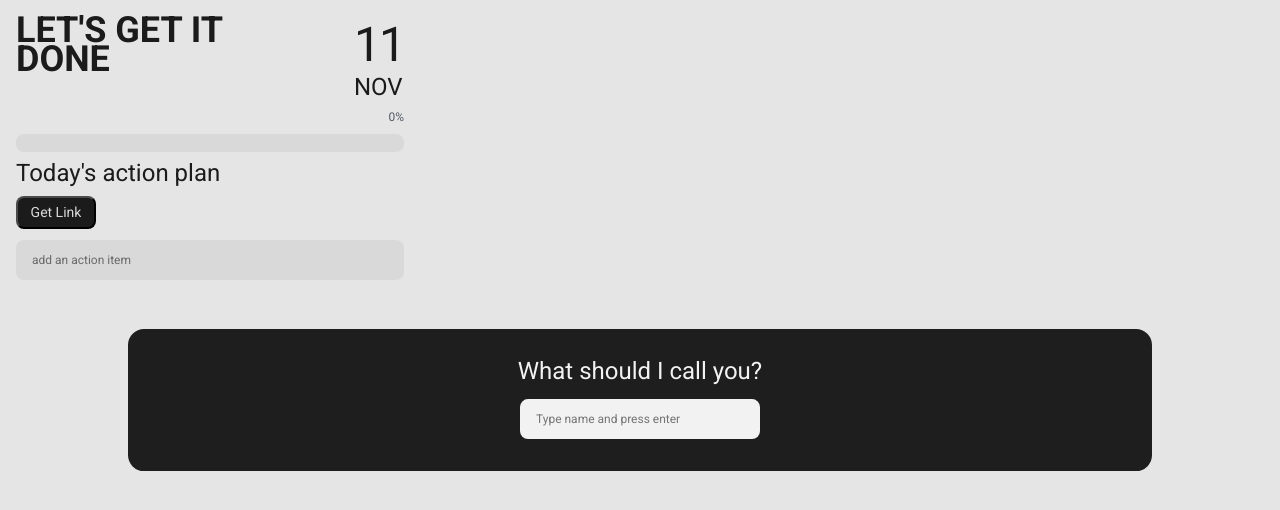
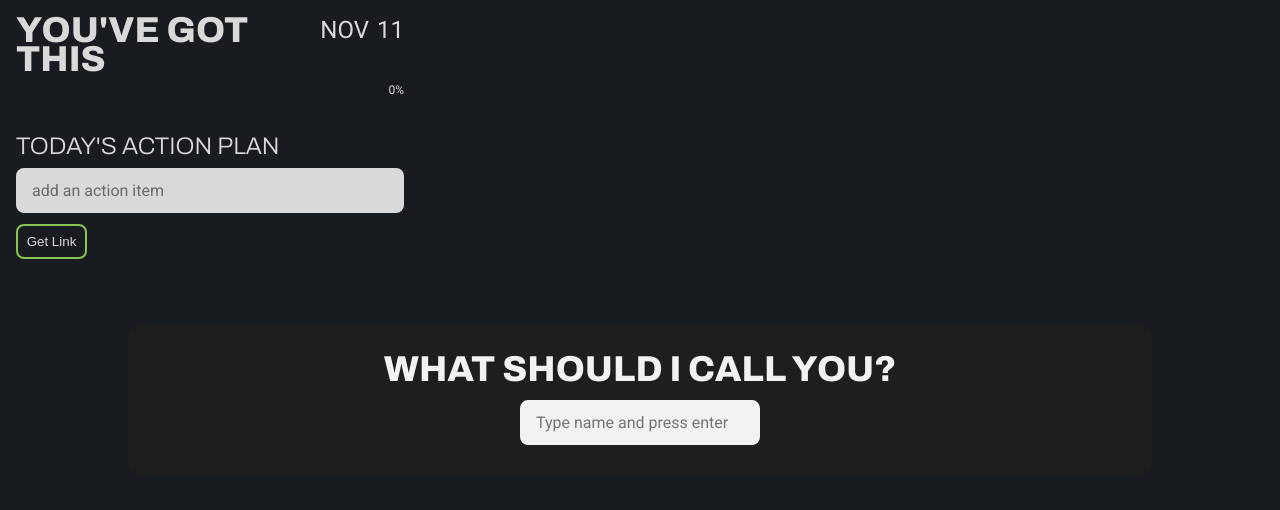
Before and after one commit to wisniewskiz/uwaga-chrome-extension, a website with bundled scripts: page uwaga.html in a window 1280 px wide. Built offline with nearby package versions, Linux system fonts and the light colour scheme.

Commit message:
change styles and layout to better fit branding

```diff
--- a/app.css
+++ b/app.css
@@ -1,5 +1,5 @@
 @charset "UTF-8";
-@import url("https://fonts.googleapis.com/css2?family=Roboto:wght@400;700&display=swap");
+@import url("https://fonts.googleapis.com/css2?family=Archivo:ital,wght@0,300;0,400;0,600;0,700;0,800;1,900&family=Roboto:wght@400;700&display=swap");
 
 :root {
   --dark: #1e1e1e;
@@ -21,7 +21,7 @@
 body {
   width: 420px;
   height: 560px;
-  background-color: #fff;
+  background: var(--dark-blue);
 }
 
 /*------------*/
@@ -42,52 +42,46 @@ body {
 /*------------*/
 
 h1 {
-  color: var(--dark);
-  font-family: Roboto;
+  color: var(--light);
+  font-family: Archivo;
   font-size: 2.25rem;
   font-style: normal;
-  font-weight: 700;
+  font-weight: 900;
   line-height: 80.3%; /* 1.80675rem */
   text-transform: uppercase;
 }
 
 h2 {
-  color: var(--dark);
-  font-family: Roboto;
+  color: var(--light);
+  font-family: Archivo;
   font-size: 1.5rem;
   font-style: normal;
-  font-weight: 400;
+  font-weight: 300;
   line-height: 91.8%; /* 1.377rem */
+  text-transform: uppercase;
 }
 #modal__header {
   color: var(--light);
-  font-family: Roboto;
-  font-size: 1.5rem;
+  font-family: Archivo;
+  font-size: 2.25rem;
   font-style: normal;
-  font-weight: 400;
-  line-height: 91.8%; /* 1.377rem */
+  font-weight: 900;
+  line-height: 80.3%; /* 1.80675rem */
+  text-transform: uppercase;
 }
 
 .header__date {
-  color: var(--dark);
+  color: var(--light);
   font-family: Roboto;
+  font-size: 1.5rem;
   font-style: normal;
   font-weight: 400;
   line-height: normal;
   text-transform: uppercase;
 }
 
-.header__date--day {
-  font-size: 3rem;
-  letter-spacing: -0.12rem;
-}
-
-.header__date--month {
-  font-size: 1.5rem;
-}
-
 .progress__percent {
-  color: var(--light-blue);
+  color: var(--light);
   font-family: Roboto;
   font-size: 0.75rem;
   font-style: normal;
@@ -96,9 +90,9 @@ h2 {
 }
 
 input {
-  color: #1b1e23;
+  color: var(--dark-blue);
   font-family: Roboto;
-  font-size: 0.75rem;
+  font-size: 1rem;
   font-style: normal;
   font-weight: 400;
   line-height: 91.8%; /* 0.918rem */
@@ -108,13 +102,15 @@ input {
   padding-left: 24px;
 }
 
-a, a:active, a:visited {
+a,
+a:active,
+a:visited {
   color: var(--dark);
-  text-align: center;
+  text-decoration: none;
 }
 
 a:hover {
-  color: var(--light-blue)
+  color: #000;
 }
 
 /*------------*/
@@ -142,6 +138,11 @@ header {
   width: 15.52769rem;
 }
 
+.header__date {
+  display: flex;
+  gap: 0.5rem;
+}
+
 .progress {
   display: flex;
   flex-direction: column;
@@ -149,6 +150,7 @@ header {
 }
 
 .progress__percent {
+  /* display: none; */
   align-self: flex-end;
 }
 
@@ -172,7 +174,6 @@ header {
 .progress__indicator {
   height: 1.125rem;
   border-radius: 0.5rem;
-  background: var(--light);
   position: relative;
 }
 
@@ -180,9 +181,9 @@ header {
   position: absolute;
   height: 1.125rem;
   width: 0%;
-  border-radius: 0.5rem;
-  background: var(--light-green);
-
+  border-radius: 0.25rem;
+  background: linear-gradient(90deg, #1b1e23 -1.08%, #5a6273 100%);
+  box-shadow: 0px 4px 4px 0px #000;
   transition: width 0.5s ease-out 0s;
 }
 
@@ -192,25 +193,32 @@ header {
   padding: 0.8125rem 1rem;
   width: 100%;
   border-radius: 0.5rem;
-  background: #f2f2f2;
+  background: var(--light);
   border: none;
   outline: none;
 }
 
 .action__button {
-  display: flex;
+  display: inline-flex;
   padding: 0.5rem;
   justify-content: center;
   align-items: center;
-  width: 5rem;
+  gap: 0.5rem;
   border-radius: 0.5rem;
-  background: var(--dark);
   color: var(--light);
-  font-family: Roboto;
-  font-size: 0.875rem;
-  font-style: normal;
-  font-weight: 400;
-  line-height: 91.8%; /* 0.80325rem */
+  background-color: var(--dark-blue);
+  border: 2px solid var(--light-green);
+  width: 4.4375rem;
+  cursor: pointer;
+  transition: box-shadow 0.5s ease-out;
+  transition: background-color 0.2s ease-out;
+
+}
+
+.action__button:hover {
+  background-color: var(--light-green);
+  color: var(--dark-blue);
+  box-shadow: 0px 0px 5px 0px rgba(204, 242, 148, 0.50);
 }
 
 /* TASK LIST */
@@ -253,21 +261,21 @@ header {
   border: 1px solid var(--dark);
   background-color: var(--input);
   box-shadow: rgba(42, 42, 42, 0.75) 0px 0px 4px 0px;
-
 }
 
 .task__title--check:checked {
   background-color: var(--dark-green);
   display: flex;
   align-items: center;
+  justify-content: center;
 }
 
 .task__title--check:checked::after {
-  content: "🞫";
+  /* content: "𐄂"; */
+  content: "";
   color: var(--highlight-green);
   font-size: 1rem;
 }
-
 
 .task__title--text {
   display: flex;
--- a/uwaga.html
+++ b/uwaga.html
@@ -10,16 +10,23 @@
     <div class="wrapper">
       <dialog class="modal">
         <p id="modal__header">What should I call you?</p>
-        <form method="dialog" id="form__username"><input type="text" name="name" id="modal__input" placeholder="Type name and press enter"></form>
+        <form method="dialog" id="form__username">
+          <input
+            type="text"
+            name="name"
+            id="modal__input"
+            placeholder="Type name and press enter"
+          />
+        </form>
       </dialog>
       <header>
         <div class="header__greeting">
-          <h1>Let's get it done</h1>
+          <h1>You've got this</h1>
           <h1 id="name"></h1>
         </div>
         <div class="header__date">
+          <div class="header__date--month"></div>
           <div class="header__date--day"></div>
-          <div class="header__date--month"></div>
         </div>
       </header>
       <section class="progress">
@@ -28,7 +35,6 @@
           <div class="progress__indicator--fill"></div>
         </div>
         <div class="progress__title"><h2>Today's action plan</h2></div>
-        <button class="button action__button">Get Link</button>
       </section>
       <section class="form">
         <form class="form__submit">
@@ -41,6 +47,8 @@
           />
         </form>
       </section>
+      <button class="button action__button">Get Link</button>
+
       <section class="tasks__container"></section>
     </div>
     <script src="/app.js" type="module"></script>
```
Also changed, not shown: background.js (added, +13 -0 lines).
